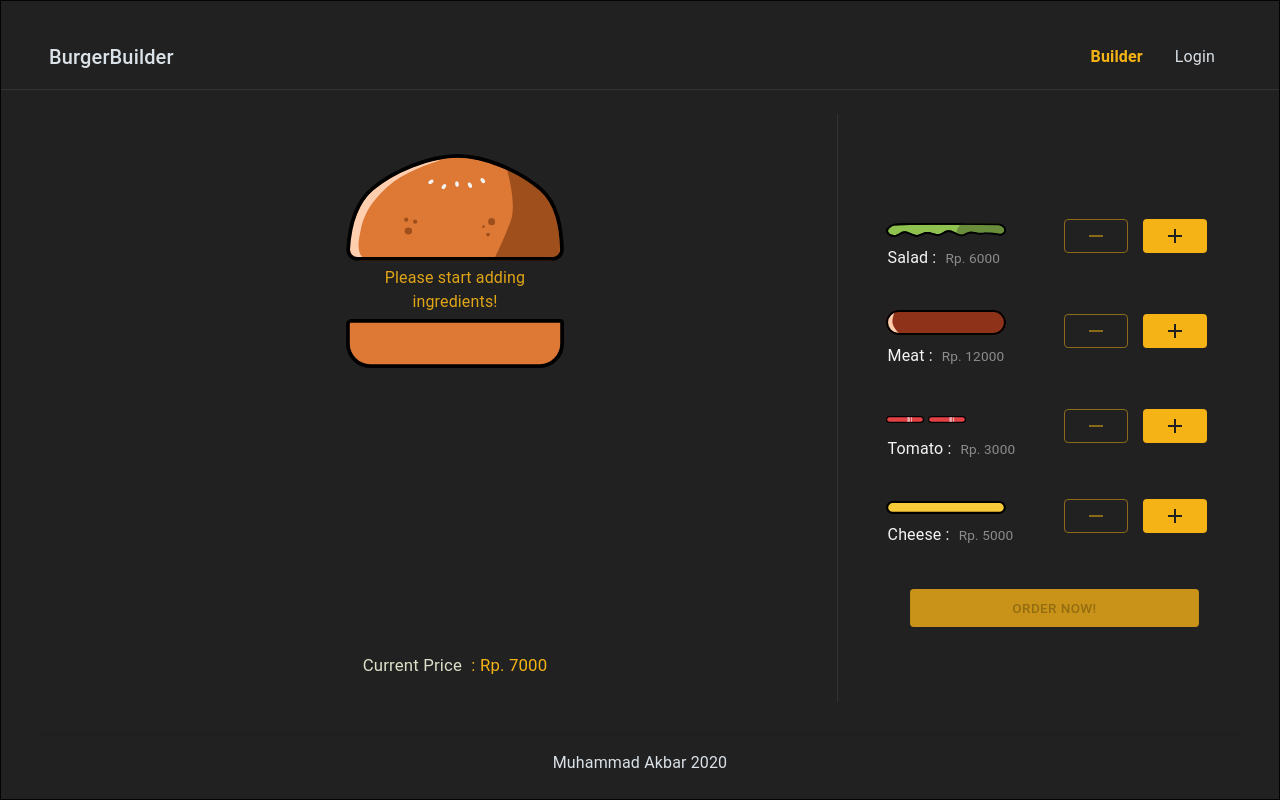
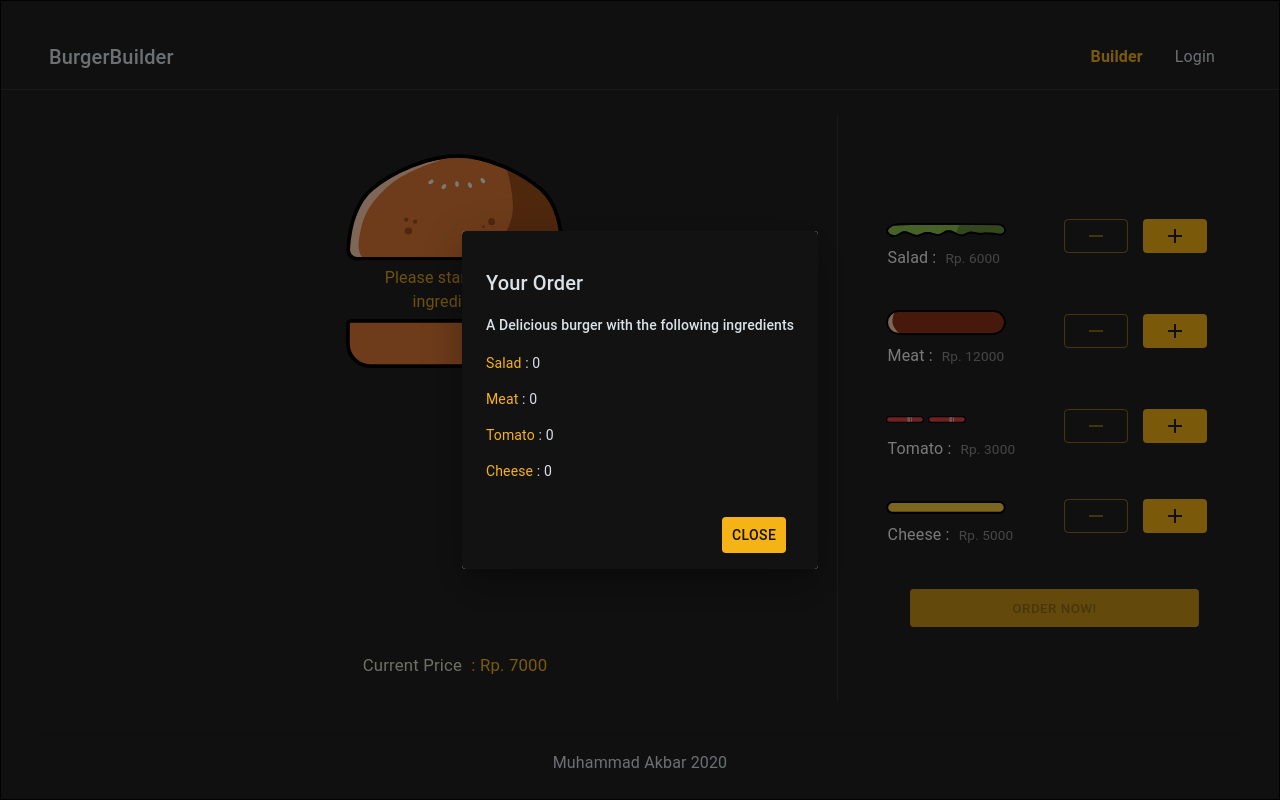
Before and after one commit to MuhammadAkbar11/burger-builder, a React (Create React App) app: page / in a window 1280 px wide. Built offline with nearby package versions, Linux system fonts and the light colour scheme; the HTML template or start-up script is replaced by a standard one.

Commit message:
create the order summary modak

```diff
--- a/src/App.js
+++ b/src/App.js
@@ -1,5 +1,10 @@
 import React from "react";
-import { CssBaseline, makeStyles } from "@material-ui/core";
+import {
+  createMuiTheme,
+  CssBaseline,
+  makeStyles,
+  ThemeProvider,
+} from "@material-ui/core";
 import Layout from "./components/Layouts/Layout";
 import BurgerBuilder from "./containers/BurgerBuilder/BurgerBuilder";
 
@@ -14,15 +19,27 @@ const useStyles = makeStyles(theme => ({
   layout: {},
 }));
 
+const theme = createMuiTheme({
+  palette: {
+    primary: {
+      main: "#f5b316",
+      dark: "#f5b216c9",
+    },
+    dark: "#121212",
+    light: "#dae1e7",
+  },
+});
 function App() {
   const classes = useStyles();
   return (
+    <ThemeProvider theme={theme}>
       <div className={classes.root}>
         <CssBaseline />
         <Layout>
           <BurgerBuilder />
         </Layout>
       </div>
+    </ThemeProvider>
   );
 }
 
--- a/src/components/Burger/BuildControls/BuildControl.jsx/BuildControl.jsx
+++ b/src/components/Burger/BuildControls/BuildControl.jsx/BuildControl.jsx
@@ -1,4 +1,4 @@
-import React, { Fragment } from "react";
+import React from "react";
 import PropTypes from "prop-types";
 
 import { Box, Button, makeStyles, styled, Typography } from "@material-ui/core";
--- a/src/components/Burger/BuildControls/BuildControls.jsx
+++ b/src/components/Burger/BuildControls/BuildControls.jsx
@@ -50,6 +50,10 @@ const useStyle = makeStyles(theme => ({
     justifyContent: "center",
     height: "100%",
     width: "100%",
+    [theme.breakpoints.down("md")]: {
+      paddingBottom: "4rem",
+      paddingTop: theme.spacing(14),
+    },
   },
   paper: {
     display: "flex",
@@ -94,7 +98,6 @@ const CheckoutButton = styled(Button)({
 
 const BuildControls = props => {
   const classes = useStyle();
-  console.log(props.purchase);
   return (
     <Container className={classes.root}>
       <Paper className={classes.paper}>
--- a/src/components/Burger/Burger.jsx
+++ b/src/components/Burger/Burger.jsx
@@ -102,8 +102,7 @@ const Burger = props => {
       return arr.concat(el);
     }, []);
 
-  if (transformedIngredients.length == 0) {
-    console.log("okk");
+  if (transformedIngredients.length === 0) {
     transformedIngredients = (
       <Typography className={burgerStyles.body1} component="h4" variant="body1">
         Please start adding ingredients!
--- /dev/null
+++ b/src/components/Burger/OrderSummary/OrderSummary.jsx
@@ -0,0 +1,47 @@
+import React from "react";
+import {
+  Box,
+  List,
+  ListItem,
+  ListItemText,
+  makeStyles,
+  Typography,
+} from "@material-ui/core";
+
+const useStyles = makeStyles(theme => ({
+  root: {},
+  listItem: {
+    paddingLeft: theme.spacing(0),
+    fontSize: "1.1rem",
+  },
+  listItemLabel: {
+    textTransform: "capitalize",
+    color: theme.palette.primary.main,
+  },
+}));
+
+const OrderSummary = props => {
+  const classes = useStyles();
+  const { ingredients } = props;
+  const ingredientSummary = Object.keys(ingredients).map((igKey, index) => {
+    const key = index;
+    return (
+      <ListItem dense key={key} className={classes.listItem}>
+        <ListItemText>
+          <span className={classes.listItemLabel}>{igKey}</span> :{" "}
+          {props.ingredients[igKey]}
+        </ListItemText>
+      </ListItem>
+    );
+  });
+  return (
+    <Box>
+      <Typography variant="subtitle2">
+        A Delicious burger with the following ingredients
+      </Typography>
+      <List>{ingredientSummary}</List>
+    </Box>
+  );
+};
+
+export default OrderSummary;
--- /dev/null
+++ b/src/components/UI/OrderModal/OrderModal.jsx
@@ -0,0 +1,85 @@
+import React from "react";
+import {
+  Button,
+  Dialog,
+  DialogActions,
+  DialogContent,
+  DialogContentText,
+  DialogTitle,
+  makeStyles,
+} from "@material-ui/core";
+import PropTypes from "prop-types";
+
+const defaultProps = {
+  title: "Modal Title",
+  children: null,
+};
+
+const proptypes = {
+  open: PropTypes.bool,
+  onClose: PropTypes.func,
+  title: PropTypes.string,
+  children: PropTypes.node,
+};
+
+const useStyles = makeStyles(theme => ({
+  root: {},
+  content: {
+    backgroundColor: theme.palette.dark,
+    borderRadius: "none",
+    "& > *": {
+      color: theme.palette.light,
+    },
+  },
+  title: {
+    fontSize: "1.3rem",
+    paddingLeft: theme.spacing(0),
+  },
+  button: {
+    backgroundColor: theme.palette.primary.main,
+    color: theme.palette.dark,
+    "&:hover, &:active, &:focus": {
+      backgroundColor: theme.palette.primary.dark,
+    },
+  },
+}));
+
+const OrderModal = props => {
+  const { open, onClose, title, children } = props;
+  const classes = useStyles();
+
+  const handleClose = () => {
+    onClose();
+  };
+
+  return (
+    <React.Fragment>
+      <Dialog
+        BackdropProps={false}
+        open={open}
+        // onClose={handleClose}
+        maxWidth={"md"}
+        aria-labelledby="max-width-dialog-title"
+        className={classes.root}
+      >
+        <DialogContent className={classes.content}>
+          <DialogTitle className={classes.title} id="max-width-dialog-title">
+            {title}
+          </DialogTitle>
+          <DialogContentText>{children}</DialogContentText>
+          <DialogActions>
+            <Button className={classes.button} onClick={handleClose}>
+              Close
+            </Button>
+          </DialogActions>
+        </DialogContent>
+      </Dialog>
+    </React.Fragment>
+  );
+};
+
+OrderModal.defaultProps = defaultProps;
+
+OrderModal.propTypes = proptypes;
+
+export default OrderModal;
--- a/src/containers/BurgerBuilder/BurgerBuilder.jsx
+++ b/src/containers/BurgerBuilder/BurgerBuilder.jsx
@@ -1,8 +1,10 @@
-import React, { Component } from "react";
+import React, { Component, Fragment } from "react";
 import Burger from "../../components/Burger/Burger";
 
 import { Container, Grid, makeStyles } from "@material-ui/core";
 import BuildControls from "../../components/Burger/BuildControls/BuildControls";
+import OrderModal from "../../components/UI/OrderModal/OrderModal";
+import OrderSummary from "../../components/Burger/OrderSummary/OrderSummary";
 
 const useStyles = makeStyles(theme => ({
   root: {
@@ -63,6 +65,7 @@ class BurgerBuilder extends Component {
       },
       totalPrice: 7000,
       purchasabled: false,
+      openModal: true,
     };
   }
 
@@ -128,6 +131,7 @@ class BurgerBuilder extends Component {
     }
 
     return (
+      <Fragment>
         <Container className={classes.root}>
           <Grid container className={`${classes.container}`}>
             <Grid item md={7} lg={8} className={classes.item}>
@@ -146,6 +150,14 @@ class BurgerBuilder extends Component {
             </Grid>
           </Grid>
         </Container>
+        <OrderModal
+          onClose={() => this.setState({ openModal: false })}
+          open={this.state.openModal}
+          title="Your Order"
+        >
+          <OrderSummary ingredients={ingredients} />
+        </OrderModal>
+      </Fragment>
     );
   }
 }
```
Also changed, not shown: src/index.css (+5 -3 lines). Lines whose indentation alone changed are shown as unchanged.
